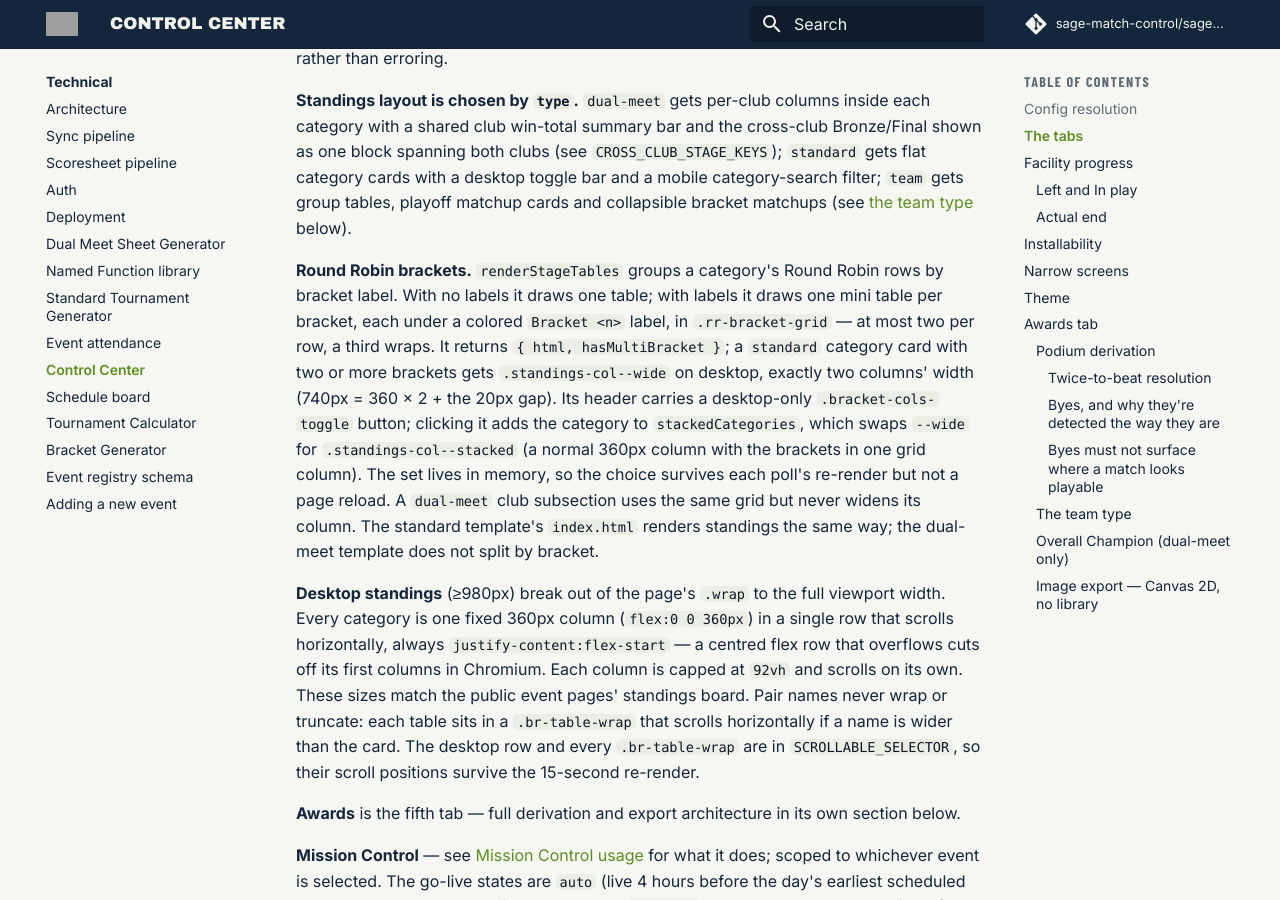
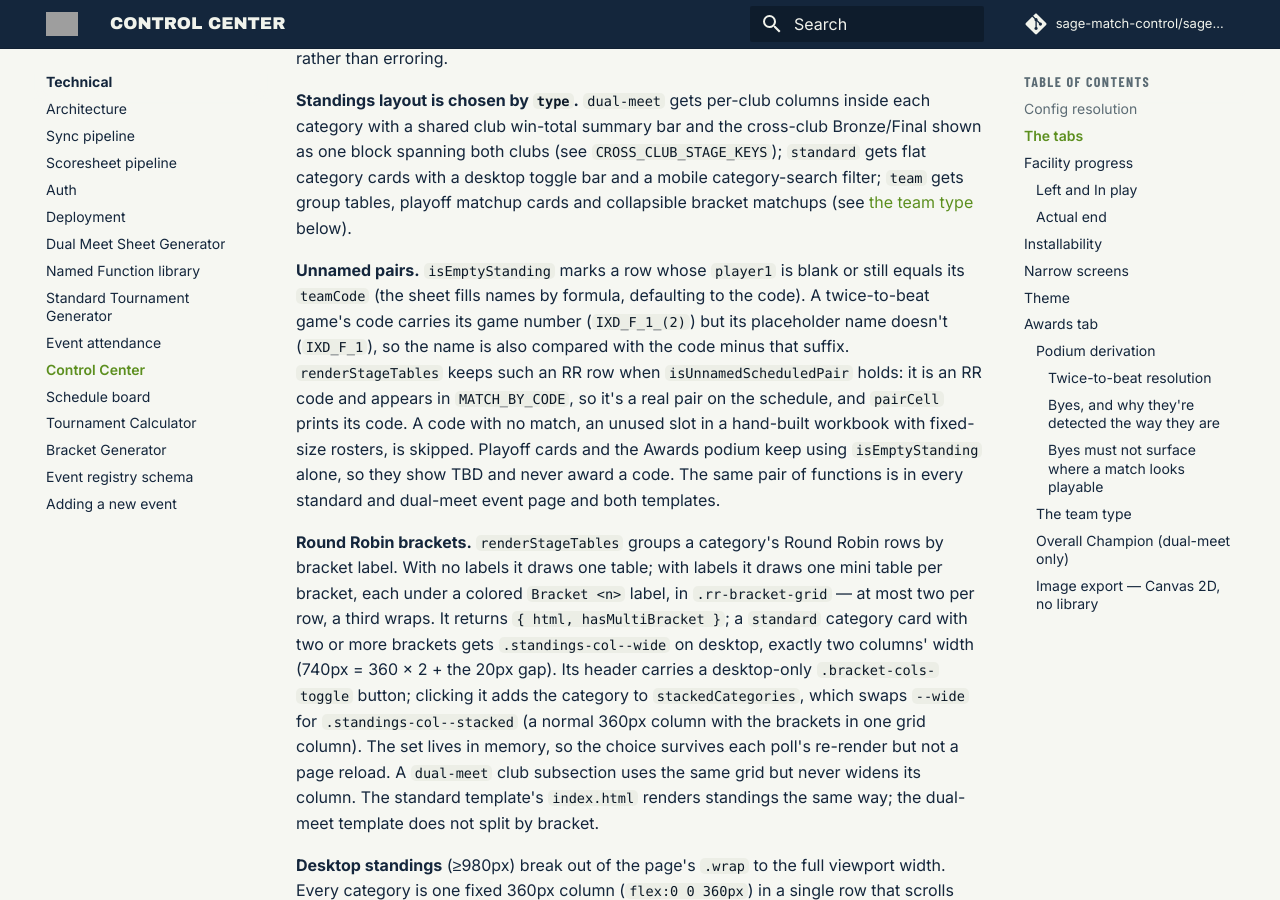
Before and after one commit to sage-match-control/sage-docs, an MkDocs documentation site: the page built from docs/technical/control-center.md, in a window 1280 px wide and 900 px high, scrolled down 1247 px. Built offline with MkDocs 1.6.1 and Material for MkDocs 9.7.7, drawn with Linux system fonts in a browser that asks for light colours; comment, search, counter and statistics services are not loaded.

Commit message:
Docs: standings list unnamed RR pairs by code; twice-to-beat slots read TBD
Co-Authored-By: Claude Opus 5.5 <noreply@anthropic.com>

```diff
--- a/docs/technical/control-center.md
+++ b/docs/technical/control-center.md
@@ -56,6 +56,18 @@ cross-club Bronze/Final shown as one block spanning both clubs (see
 desktop toggle bar and a mobile category-search filter; `team` gets
 group tables, playoff matchup cards and collapsible bracket matchups (see
 [the team type](#the-team-type) below).
+
+**Unnamed pairs.** `isEmptyStanding` marks a row whose `player1` is blank or
+still equals its `teamCode` (the sheet fills names by formula, defaulting to
+the code). A twice-to-beat game's code carries its game number
+(`IXD_F_1_(2)`) but its placeholder name doesn't (`IXD_F_1`), so the name is
+also compared with the code minus that suffix. `renderStageTables` keeps such an RR row when
+`isUnnamedScheduledPair` holds: it is an RR code and appears in
+`MATCH_BY_CODE`, so it's a real pair on the schedule, and `pairCell` prints
+its code. A code with no match, an unused slot in a hand-built workbook with
+fixed-size rosters, is skipped. Playoff cards and the Awards podium keep using `isEmptyStanding`
+alone, so they show TBD and never award a code. The same pair of functions
+is in every standard and dual-meet event page and both templates.
 
 **Round Robin brackets.** `renderStageTables` groups a category's Round
 Robin rows by bracket label. With no labels it draws one table; with labels
```
Also changed, not shown: docs/features/control-center.md (+5 -0 lines), docs/features/tournament-hub.md (+4 -0 lines).
